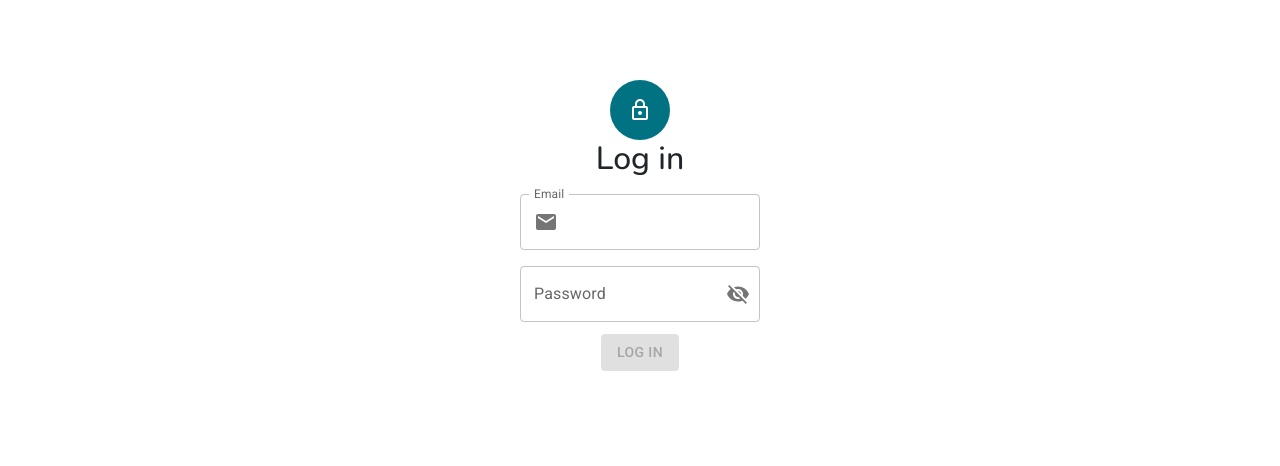
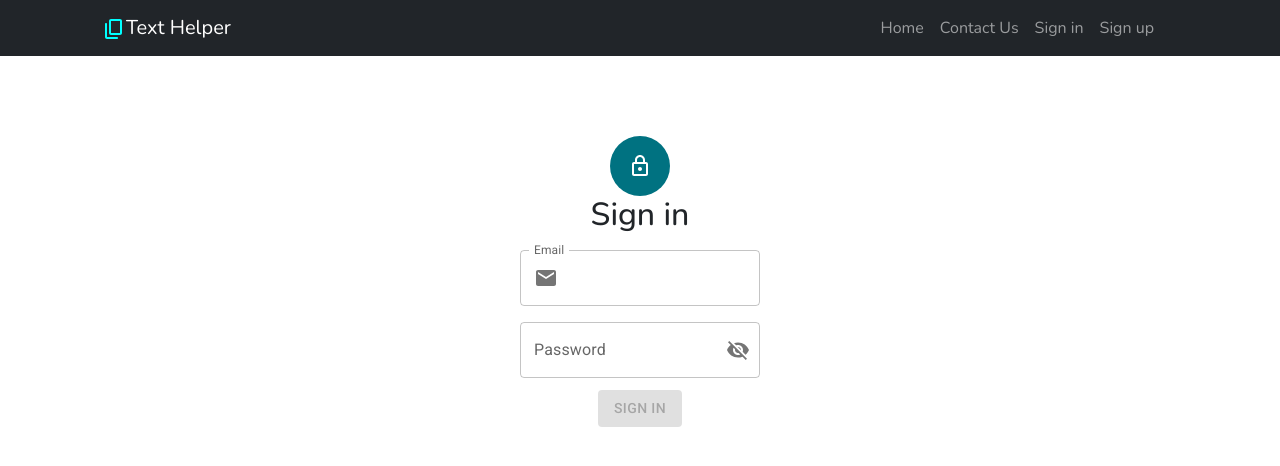
Before and after one commit to utkarshofficial/TextHelper, a React (Create React App) app: page /login in a window 1280 px wide. Shown: the top 466 px of the page. Built offline with nearby package versions, Linux system fonts and the light colour scheme; no server answers; the database is empty.

Commit message:
Navbar UI completed

```diff
--- a/src/App.js
+++ b/src/App.js
@@ -4,6 +4,7 @@ import Paste from "./comonents/Paste";
 import ShowToast from "./comonents/ShowToast";
 import Register from "./comonents/Register";
 import Login from "./comonents/Login";
+import Home from "./comonents/Home";
 import {
   BrowserRouter as Router,
   Navigate,
@@ -13,6 +14,7 @@ import {
 import { getDatabase, ref, onValue, set } from "firebase/database";
 import "./firebase";
 import { AuthContext } from "./context/AuthContext";
+import Navbar from "./comonents/Navbar";
 
 function App() {
   // firebase functions
@@ -137,9 +139,10 @@ function App() {
   const RequireAuth = ({ children }) => {
     return User !== null ? children : <Navigate to="/login" />;
   };
-
-  const Home = (
+  // where all copy paste done
+  const Main = (
     <RequireAuth>
+      <Navbar/>
       <div className="box">
         <Paste pasteDataItem={pasteDataItem} />
         <DataList
@@ -158,7 +161,8 @@ function App() {
     <Router>
       <Routes>
         <Route exact path="/">
-          <Route index element={Home} />
+          <Route index element={<Home/>}/>
+          <Route path="main" element={Main} />
           <Route path="login" element={<Login />} />
           <Route path="signup" element={<Register />} />
         </Route>
--- /dev/null
+++ b/src/comonents/Home.jsx
@@ -0,0 +1,14 @@
+import React from 'react'
+import Navbar from './Navbar'
+
+function Home() {
+  return (
+    <React.Fragment>
+      <Navbar/>
+      <div>Home</div>
+
+    </React.Fragment>
+  )
+}
+
+export default Home
--- a/src/comonents/Login.jsx
+++ b/src/comonents/Login.jsx
@@ -17,6 +17,7 @@ import { getAuth, signInWithEmailAndPassword } from "firebase/auth";
 import { AuthContext } from "../context/AuthContext";
 import { useNavigate, Navigate } from "react-router-dom";
 import ShowToast from "./ShowToast";
+import Navbar from "./Navbar"
 
 function Login() {
   const [hideText, setHideText] = React.useState("false");
@@ -47,7 +48,7 @@ function Login() {
         const user = userCredential.user;
         dispatch({ type: "LOGIN", payload: user });
         setTimeout(() => {
-          navigate("/");
+          navigate("/main");
         }, 2000);
       })
       .catch((error) => {
@@ -56,12 +57,14 @@ function Login() {
   };
 
   return (
-    <form onSubmit={handleLogin}>
+    <React.Fragment>
+      <Navbar />
+      <form onSubmit={handleLogin} style={{marginTop: "80px"}}>
         <div className="signup-box">
           <div className="signup-icon">
             <LockOutlinedIcon />
           </div>
-        <h2>Log in</h2>
+          <h2>Sign in</h2>
           {showToast ? (
             <ShowToast
               severity={"success"}
@@ -130,10 +133,11 @@ function Login() {
             }
             variant="contained"
           >
-          Log in
+            Sign in
           </Button>
         </div>
       </form>
+    </React.Fragment>
   );
 }
 
--- /dev/null
+++ b/src/comonents/Navbar.css
@@ -0,0 +1,67 @@
+.nav-icon {
+    color: aqua;
+}
+
+.nav-toggle {
+    display: flex;
+    align-items: center;
+}
+
+.avatar {
+    margin-left: 5px;
+    height: 1.8rem !important;
+    width: 1.8rem !important;
+}
+
+.account-icon {
+    margin-left: 5px;
+    color: cornflowerblue;
+}
+
+.fullname {
+    display: block;
+    margin-top: 10px;
+    color: white;
+}
+
+hr {
+    color: aqua;
+}
+
+.offcanvas {
+    max-width: 250px;
+    background-color: #212529;
+    color: #ffffff;
+}
+
+.nav-icons{
+    width: 25px!important;
+    margin-right: 5px;
+}
+
+.nav-link{
+    display: flex;
+    align-items: center;
+}
+
+.show-pc{
+    display: none;
+}
+
+@media (min-width: 992px) {
+    .container-fluid {
+        max-width: 1100px!important;
+    }
+    .offcanvas{
+        max-width: fit-content;
+    }
+    .nav-icons{
+        display: none!important;
+    }
+    .show-pc{
+        display: block;
+    }
+    .fullname{
+        display: none;
+    }
+}
--- /dev/null
+++ b/src/comonents/Navbar.jsx
@@ -0,0 +1,166 @@
+import React from "react";
+import "./Navbar.css";
+import Container from "react-bootstrap/Container";
+import Nav from "react-bootstrap/Nav";
+import Navbar from "react-bootstrap/Navbar";
+import Offcanvas from "react-bootstrap/Offcanvas";
+import NavDropdown from "react-bootstrap/NavDropdown";
+import { Avatar } from "@mui/material";
+import ContentCopyRoundedIcon from "@mui/icons-material/ContentCopyRounded";
+import ArrowDropDownIcon from "@mui/icons-material/ArrowDropDown";
+import ArrowDropUpIcon from "@mui/icons-material/ArrowDropUp";
+import AccountCircleIcon from "@mui/icons-material/AccountCircle";
+import EmailIcon from "@mui/icons-material/Email";
+import HomeIcon from "@mui/icons-material/Home";
+import SupervisedUserCircleIcon from "@mui/icons-material/SupervisedUserCircle";
+import LoginIcon from "@mui/icons-material/Login";
+import AddCircleIcon from "@mui/icons-material/AddCircle";
+import LogoutIcon from "@mui/icons-material/Logout";
+import Button from "react-bootstrap/Button";
+
+function OffcanvasExample() {
+  const [Arrow, setArrow] = React.useState(true);
+  const [loggedIn, setLoggedIn] = React.useState(false);
+  const [fullname,setFullname] = React.useState("");
+  const [email,setEmail] = React.useState("");
+
+  const toggleArrow = () => {
+    {
+      Arrow ? setArrow(false) : setArrow(true);
+    }
+  };
+
+  const ShowLoggedOutAvatar = () => {
+    return (
+      <React.Fragment>
+        <span className="user-name">Sign in</span>
+        <AccountCircleIcon className="account-icon" />
+      </React.Fragment>
+    );
+  };
+
+  // if user logged in
+  const ShowLoggedInAvatar = () => {
+    return (
+      <React.Fragment>
+        <span className="user-name">Naresh</span>
+        <Avatar className="avatar" sx={{ bgcolor: "orange" }}>
+          N
+        </Avatar>
+      </React.Fragment>
+    );
+  };
+
+  const ShowLoggedInNav = () => {
+    return (
+      <Nav className="me-auto">
+        <span className="fullname">Naresh Tiwari</span>
+        <span className="fullname">
+          <EmailIcon className="nav-icons" />
+          nareshtiwari@gmail.com
+        </span>
+        <hr className="divider" />
+        <Nav.Link href="/">
+          <HomeIcon className="nav-icons" />
+          Home
+        </Nav.Link>
+        <Nav.Link target="_blank" href="https://instagram.com/utkarshencoder">
+          <SupervisedUserCircleIcon className="nav-icons" />
+          Contact Us
+        </Nav.Link>
+        <hr className="divider" />
+        <Nav.Link href="/" className="fullname">
+          <LogoutIcon className="nav-icons"/>
+          Sign Out
+        </Nav.Link>
+        <Button variant="dark">
+          <NavDropdown
+            title={loggedIn ? <ShowLoggedInAvatar /> : <ShowLoggedOutAvatar />}
+            className="show-pc"
+            id={"offcanvasNavbarDropdown-expand-lg"}
+          >
+            <NavDropdown.Item>Naresh Tiwari</NavDropdown.Item>
+            <NavDropdown.Item>nareshtiwari@gmail.com</NavDropdown.Item>
+            <NavDropdown.Divider />
+            <NavDropdown.Item>
+              <LogoutIcon className="" />
+              Sign Out
+            </NavDropdown.Item>
+          </NavDropdown>
+        </Button>
+      </Nav>
+    );
+  };
+
+  const ShowLoggedOutNav = () => {
+    return (
+      <Nav className="justify-content-end flex-grow-1 pe-3">
+        <Nav.Link href="/">
+          <HomeIcon className="nav-icons" />
+          Home
+        </Nav.Link>
+        <Nav.Link target="_blank" href="https://instagram.com/utkarshencoder">
+          <SupervisedUserCircleIcon className="nav-icons" />
+          Contact Us
+        </Nav.Link>
+        <hr className="divider" />
+        <Nav.Link href="/login">
+          <LoginIcon className="nav-icons" />
+          Sign in
+        </Nav.Link>
+        <Nav.Link href="/signup">
+          <AddCircleIcon className="nav-icons" />
+          Sign up
+        </Nav.Link>
+      </Nav>
+    );
+  };
+
+  return (
+    <>
+      <Navbar
+        sticky="top"
+        bg="dark"
+        variant="dark"
+        expand="lg"
+        className="mb-3"
+      >
+        <Container fluid>
+          <Navbar.Brand href="#home">
+            <ContentCopyRoundedIcon className="nav-icon" />
+            Text Helper
+          </Navbar.Brand>
+          <Navbar.Toggle>
+            <div
+              onClick={toggleArrow}
+              aria-controls="basic-navbar-nav"
+              className="nav-toggle"
+            >
+              {loggedIn ? <ShowLoggedInAvatar /> : <ShowLoggedOutAvatar />}
+              {Arrow ? <ArrowDropDownIcon /> : <ArrowDropUpIcon />}
+            </div>
+          </Navbar.Toggle>
+          <Navbar.Offcanvas
+            onHide={toggleArrow}
+            className="offcanvas"
+            id={"offcanvasNavbar-expand-lg"}
+            aria-labelledby={"offcanvasNavbarLabel-expand-lg"}
+            placement="start"
+          >
+            <Offcanvas.Header closeButton>
+              <Offcanvas.Title id={"offcanvasNavbarLabel-expand-lg"}>
+                <ContentCopyRoundedIcon className="nav-icon" />
+                Text Helper
+              </Offcanvas.Title>
+            </Offcanvas.Header>
+            <Offcanvas.Body>
+              {loggedIn ? <ShowLoggedInNav /> : <ShowLoggedOutNav />}
+            </Offcanvas.Body>
+          </Navbar.Offcanvas>
+        </Container>
+      </Navbar>
+    </>
+  );
+}
+
+export default OffcanvasExample;
--- a/src/comonents/Register.jsx
+++ b/src/comonents/Register.jsx
@@ -13,13 +13,14 @@ import LockOpenIcon from "@mui/icons-material/LockOpen";
 import VisibilityOffIcon from "@mui/icons-material/VisibilityOff";
 import VisibilityIcon from "@mui/icons-material/Visibility";
 import EmailIcon from "@mui/icons-material/Email";
-import AccountCircleIcon from '@mui/icons-material/AccountCircle';
+import AccountCircleIcon from "@mui/icons-material/AccountCircle";
 import { getAuth, createUserWithEmailAndPassword } from "firebase/auth";
 import { AuthContext } from "../context/AuthContext";
 import { useNavigate, Navigate } from "react-router-dom";
 import { doc, serverTimestamp, setDoc } from "firebase/firestore";
 import ShowToast from "./ShowToast";
-import {db} from "../firebase"
+import { db } from "../firebase";
+import Navbar from "./Navbar";
 
 function Register() {
   const [hideText, setHideText] = React.useState(false);
@@ -49,12 +50,8 @@ function Register() {
     const auth = getAuth();
 
     // res - response
-    try{
-      const res = await createUserWithEmailAndPassword(
-        auth,
-        email,
-        password,
-      );
+    try {
+      const res = await createUserWithEmailAndPassword(auth, email, password);
 
       await setDoc(doc(db, "users", res.user.uid), {
         fullname: fullName,
@@ -64,17 +61,17 @@ function Register() {
       });
       setShowToast(true);
       setTimeout(() => {
-        navigate("/");
+        navigate("/main");
       }, 2000);
-      dispatch({type:"LOGIN",payload:res.user});
-    } catch (err){
+      dispatch({ type: "LOGIN", payload: res.user });
+    } catch (err) {
       setAuthError(true);
     }
-
-
   };
 
   return (
+    <React.Fragment>
+      <Navbar />
       <form onSubmit={handleSignup}>
         <div className="signup-box">
           <div className="signup-icon">
@@ -88,6 +85,7 @@ function Register() {
               hideToast={null}
             />
           ) : null}
+          <FormControl sx={{ m: 1, width: "25.8ch" }} variant="outlined">
             <TextField
               className="m-1 setwidth"
               label="Full Name"
@@ -103,6 +101,8 @@ function Register() {
                 ),
               }}
             />
+          </FormControl>
+          <FormControl sx={{ m: 1, width: "25.8ch" }} variant="outlined">
             <TextField
               className="m-1 setwidth"
               label="Email"
@@ -119,6 +119,7 @@ function Register() {
                 ),
               }}
             />
+          </FormControl>
           <FormControl sx={{ m: 1, width: "25ch" }} variant="outlined">
             <InputLabel htmlFor="password-label">Password</InputLabel>
             <OutlinedInput
@@ -143,7 +144,9 @@ function Register() {
           </FormControl>
 
           <FormControl sx={{ m: 1, width: "25ch" }} variant="outlined">
-            <InputLabel htmlFor="confirm-password-label">Confirm Password</InputLabel>
+            <InputLabel htmlFor="confirm-password-label">
+              Confirm Password
+            </InputLabel>
             <OutlinedInput
               id="confirm-password-label"
               type={hideText ? "password" : "text"}
@@ -181,6 +184,7 @@ function Register() {
           </Button>
         </div>
       </form>
+    </React.Fragment>
   );
 }
 
--- a/src/comonents/Register.scss
+++ b/src/comonents/Register.scss
@@ -3,7 +3,7 @@
     flex-direction: column;
     align-items: center;
     height: 500px;
-    margin-top: 80px;
+    margin-top: 20px;
     .signup-icon{
         display: flex;
         align-items: center;
```
Also changed, not shown: src/comonents/Home.scss (added). Lines whose indentation alone changed are shown as unchanged.
